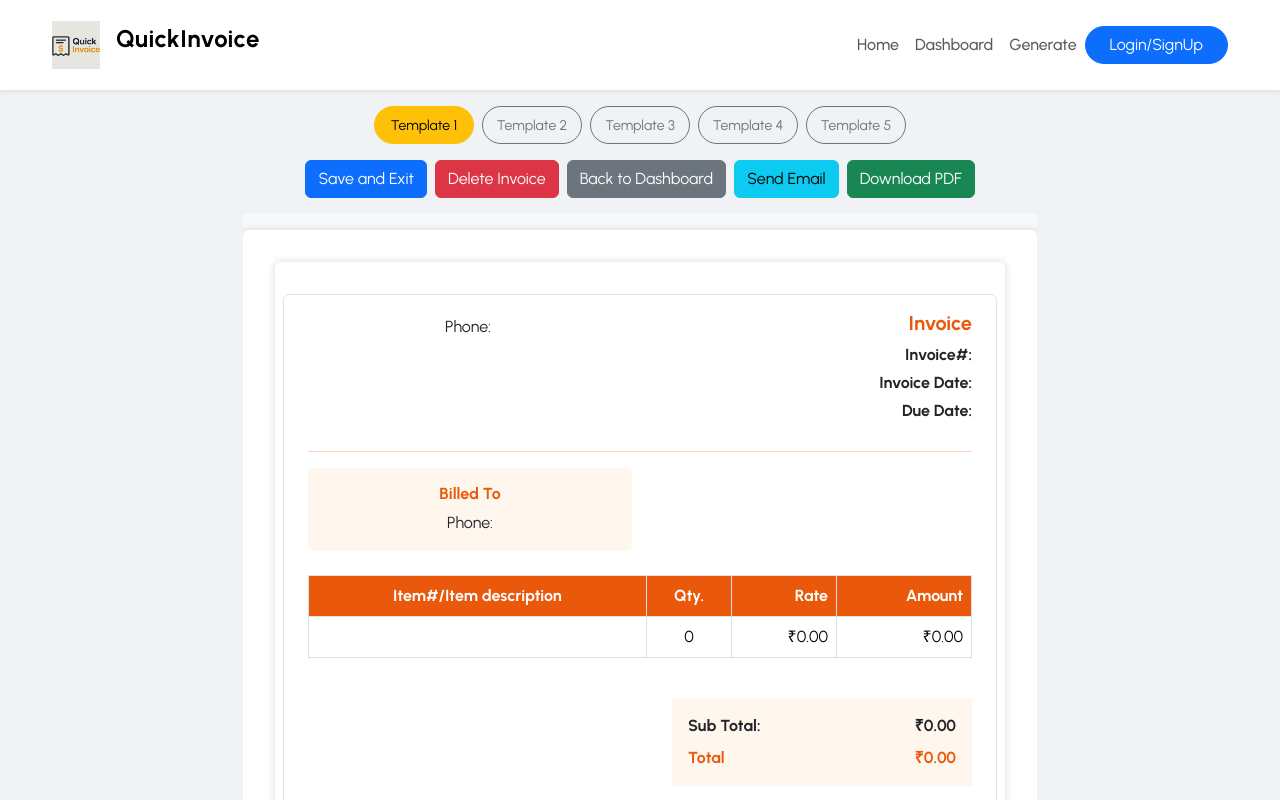
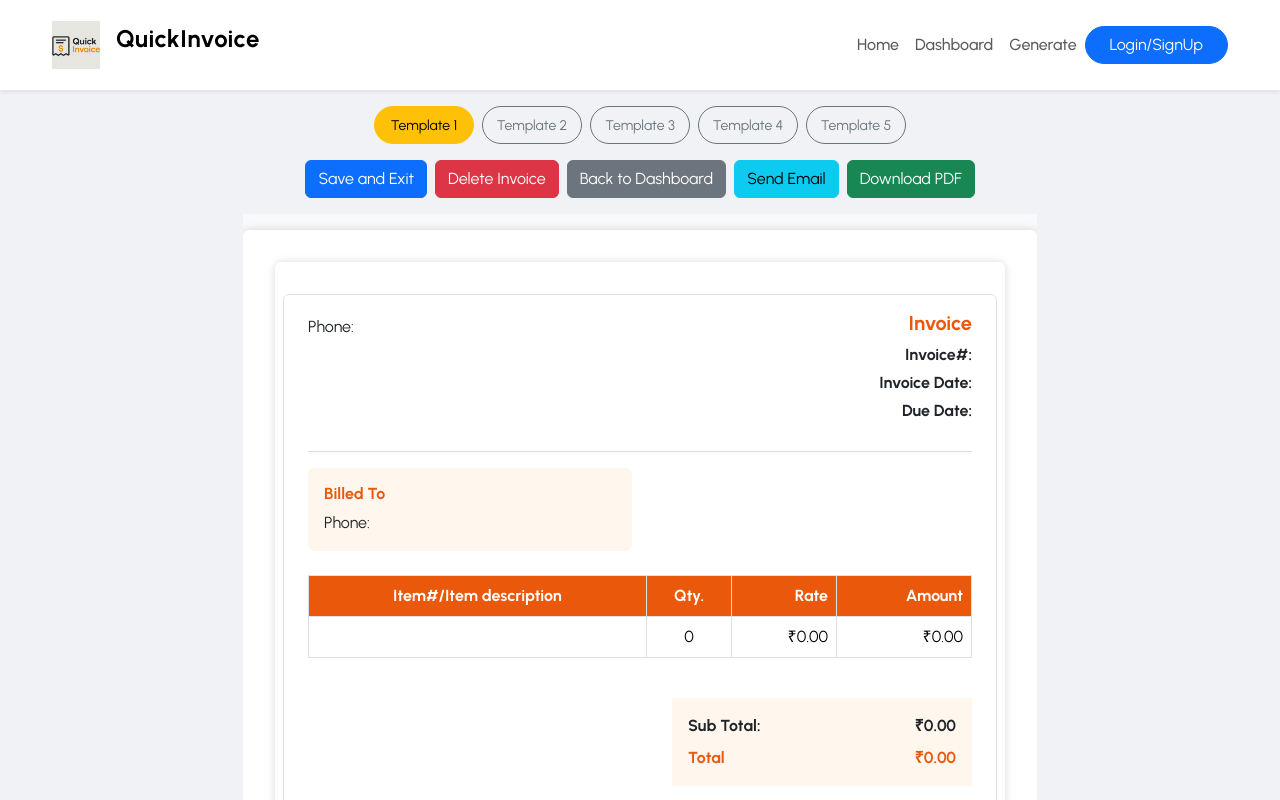
Before and after one commit to suyash-rgb/Invoice-Generator-Project, a React (Vite) app in the folder invoice-generator-client/: page /preview in a window 1280 px wide. Shown: the top 800 px of the page. Built offline with nearby package versions, Linux system fonts and the light colour scheme.

Commit message:
fixed alignment of Template1 component

```diff
--- a/invoice-generator-client/src/templates/Template1/Template1.jsx
+++ b/invoice-generator-client/src/templates/Template1/Template1.jsx
@@ -8,7 +8,7 @@ const Template1 = ({data}) => {
 
         {/*Header Section */}
         <div className="row mb-4">
-            <div className="col-md-6 mb-3 mb-md-0">
+            <div className="col-md-6 mb-3 mb-md-0 text-start">
                 {data.companyLogo && (
                     <div className="mb-2">
                         <img src={data.companyLogo} alt="Company Logo" width={98} />
@@ -45,7 +45,7 @@ const Template1 = ({data}) => {
         <div className="row g-3 mb-4">
             {data.shippingName && data.shippingPhone && data.shippingAddress && (
                 <div className="col-md-6">
-                    <div className="p-3 rounded h-100 billing-box">
+                    <div className="p-3 rounded h-100 billing-box text-start">
                         <h3 className="mb-2 billing-title">
                             Shipped To
                         </h3>
@@ -59,7 +59,7 @@ const Template1 = ({data}) => {
             )}
 
             <div className="col-md-6">
-                <div className="p-3 rounded h-100 billing-box">
+                <div className="p-3 rounded h-100 billing-box text-start">
                     <h3 className="mb-2 billing-title">Billed To</h3>
                     <p className="mb-1">
                         <strong>{data.billingName}</strong>
@@ -124,7 +124,7 @@ const Template1 = ({data}) => {
         {/* Bank Account Section */}
         {(data.accountName || data.accountNumber || data.accountIfscCode) && (
           <div className="row mt-4">
-            <div className="col-md-8">
+            <div className="col-md-8 text-start">
               <h3 className="mb-2 billing-title">Bank Account Details</h3>
               {data.accountName && (
                 <p className="mb-1">
@@ -148,7 +148,7 @@ const Template1 = ({data}) => {
         {/* Notes Section */}
         {data.notes && (
           <div className="row mt-4">
-            <div className="col-md-8">
+            <div className="col-md-8 text-start">
              <h3 className="mb-2 billing-title">Remarks</h3>
              <p className="mb-0">{data.notes}</p>
             </div>
```
